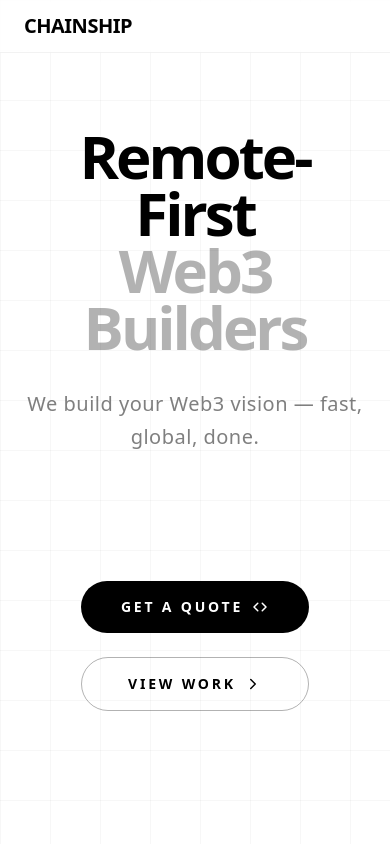
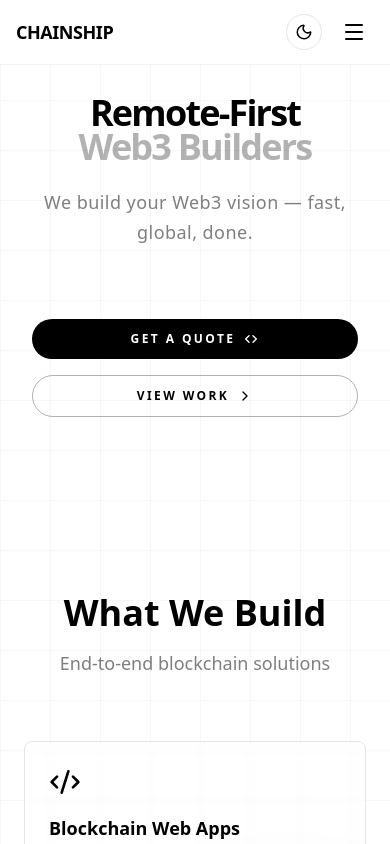
Before and after one commit to chainship/chainship, a Next.js app: page / in a window 390 px wide. Shown: the top 844 px of the page. Built offline with nearby package versions, Linux system fonts and the light colour scheme.

Commit message:
responsive

```diff
--- a/src/app/components/Navbar.js
+++ b/src/app/components/Navbar.js
@@ -1,23 +1,27 @@
 "use client";
 
-import { Moon, Sun } from "lucide-react";
+import { Moon, Sun, Menu, X } from "lucide-react";
 import { useTheme } from "./ClientLayout";
 import Link from "next/link";
+import { useState } from "react";
 
 export default function Navbar() {
   const { isDark, toggleTheme } = useTheme();
+  const [mobileMenuOpen, setMobileMenuOpen] = useState(false);
 
   return (
-    <nav className="fixed top-0 left-0 right-0 z-50 border-b border-black/5 bg-white/80 backdrop-blur-md dark:border-white/5 dark:bg-black/80">
-      <div className="max-w-7xl mx-auto px-6 py-3 flex items-center justify-between">
-        <Link href="/" className="text-xl font-bold tracking-tight text-black dark:text-white hover:opacity-80 transition-opacity">
+    <nav className="fixed top-0 left-0 right-0 z-50 border-b border-black/5 bg-white/80 backdrop-blur-md dark:border-white/5 dark:bg-black/80 transition-colors duration-300">
+      <div className="max-w-7xl mx-auto px-4 sm:px-6 py-3 flex items-center justify-between">
+        <Link href="/" className="text-lg sm:text-xl font-bold tracking-tight text-black dark:text-white hover:opacity-80 transition-opacity">
           CHAINSHIP
         </Link>
-        <div className="hidden md:flex items-center gap-8 text-sm font-medium text-black/60 dark:text-white/60">
+
+        {/* Desktop Menu */}
+        <div className="hidden md:flex items-center gap-6 lg:gap-8 text-sm font-medium text-black/60 dark:text-white/60">
           <Link href="/services" className="hover:text-black dark:hover:text-white transition-colors">Services</Link>
           <Link href="/work" className="hover:text-black dark:hover:text-white transition-colors">Work</Link>
           <Link href="/contact" className="hover:text-black dark:hover:text-white transition-colors">Contact</Link>
-          <Link href="/quote" className="px-6 py-2 bg-black text-white dark:bg-white dark:text-black rounded-full hover:opacity-90 transition-opacity">Get Quote</Link>
+          <Link href="/quote" className="px-4 lg:px-6 py-2 bg-black text-white dark:bg-white dark:text-black rounded-full hover:opacity-90 transition-opacity text-sm">Get Quote</Link>
           <button
             onClick={toggleTheme}
             className="p-2 rounded-full border border-black/10 dark:border-white/10 hover:bg-black/5 dark:hover:bg-white/5 transition-colors text-black dark:text-white"
@@ -26,7 +30,61 @@ export default function Navbar() {
             {isDark ? <Sun size={18} /> : <Moon size={18} />}
           </button>
         </div>
+
+        {/* Mobile Menu Button */}
+        <div className="flex md:hidden items-center gap-3">
+          <button
+            onClick={toggleTheme}
+            className="p-2 rounded-full border border-black/10 dark:border-white/10 hover:bg-black/5 dark:hover:bg-white/5 transition-colors text-black dark:text-white"
+            aria-label="Toggle theme"
+          >
+            {isDark ? <Sun size={18} /> : <Moon size={18} />}
+          </button>
+          <button
+            onClick={() => setMobileMenuOpen(!mobileMenuOpen)}
+            className="p-2 text-black dark:text-white"
+            aria-label="Toggle menu"
+          >
+            {mobileMenuOpen ? <X size={24} /> : <Menu size={24} />}
+          </button>
+        </div>
       </div>
+
+      {/* Mobile Menu */}
+      {mobileMenuOpen && (
+        <div className="md:hidden border-t border-black/5 dark:border-white/5 bg-white dark:bg-black">
+          <div className="px-4 py-4 space-y-3">
+            <Link
+              href="/services"
+              className="block py-2 text-base font-medium text-black dark:text-white hover:text-black/60 dark:hover:text-white/60 transition-colors"
+              onClick={() => setMobileMenuOpen(false)}
+            >
+              Services
+            </Link>
+            <Link
+              href="/work"
+              className="block py-2 text-base font-medium text-black dark:text-white hover:text-black/60 dark:hover:text-white/60 transition-colors"
+              onClick={() => setMobileMenuOpen(false)}
+            >
+              Work
+            </Link>
+            <Link
+              href="/contact"
+              className="block py-2 text-base font-medium text-black dark:text-white hover:text-black/60 dark:hover:text-white/60 transition-colors"
+              onClick={() => setMobileMenuOpen(false)}
+            >
+              Contact
+            </Link>
+            <Link
+              href="/quote"
+              className="block w-full text-center py-3 mt-2 bg-black text-white dark:bg-white dark:text-black rounded-full hover:opacity-90 transition-opacity font-medium"
+              onClick={() => setMobileMenuOpen(false)}
+            >
+              Get Quote
+            </Link>
+          </div>
+        </div>
+      )}
     </nav>
   );
 }
--- a/src/app/page.js
+++ b/src/app/page.js
@@ -42,16 +42,16 @@ export default function Home() {
 
       <main className="relative z-10 flex w-full flex-col items-center">
         {/* Hero Container */}
-        <div className="flex w-full max-w-6xl flex-col items-center gap-20 px-6 py-32 text-center">
+        <div className="flex w-full max-w-6xl flex-col items-center gap-12 sm:gap-20 px-4 sm:px-6 py-24 sm:py-32 text-center">
           {/* Hero Section */}
           <motion.div
-            className="flex flex-col items-center gap-8 max-w-4xl"
+            className="flex flex-col items-center gap-6 sm:gap-8 max-w-4xl"
             initial={{ opacity: 0, y: 20 }}
             animate={{ opacity: 1, y: 0 }}
             transition={{ duration: 0.8, ease: "easeOut" }}
           >
             <motion.h2
-              className="text-6xl md:text-8xl font-bold leading-[0.95] tracking-tighter text-black dark:text-white"
+              className="text-4xl sm:text-6xl md:text-8xl font-bold leading-[0.95] tracking-tighter text-black dark:text-white"
               initial={{ opacity: 0, y: 30 }}
               animate={{ opacity: 1, y: 0 }}
               transition={{ duration: 0.8, delay: 0.2 }}
@@ -60,7 +60,7 @@ export default function Home() {
               <span className="text-black/30 dark:text-white/30">Web3 Builders</span>
             </motion.h2>
             <motion.p
-              className="text-xl md:text-2xl text-black/50 dark:text-white/50 leading-relaxed max-w-2xl font-light tracking-wide"
+              className="text-lg sm:text-xl md:text-2xl text-black/50 dark:text-white/50 leading-relaxed max-w-2xl font-light tracking-wide px-4"
               initial={{ opacity: 0, y: 20 }}
               animate={{ opacity: 1, y: 0 }}
               transition={{ duration: 0.8, delay: 0.4 }}
@@ -71,26 +71,26 @@ export default function Home() {
 
           {/* CTA */}
           <motion.div
-            className="flex flex-col sm:flex-row gap-6 mt-12"
+            className="flex flex-col sm:flex-row gap-4 sm:gap-6 mt-6 sm:mt-12 w-full sm:w-auto px-4"
             initial={{ opacity: 0, y: 20 }}
             animate={{ opacity: 1, y: 0 }}
             transition={{ duration: 0.8, delay: 0.6 }}
           >
             <motion.button
-              className="px-10 py-4 bg-black dark:bg-white text-white dark:text-black text-sm font-bold uppercase tracking-[0.2em] rounded-full hover:opacity-90 transition-opacity flex items-center justify-center gap-2"
+              className="w-full sm:w-auto px-8 sm:px-10 py-3 sm:py-4 bg-black dark:bg-white text-white dark:text-black text-xs sm:text-sm font-bold uppercase tracking-[0.2em] rounded-full hover:opacity-90 transition-opacity flex items-center justify-center gap-2"
               whileHover={{ scale: 1.05 }}
               whileTap={{ scale: 0.95 }}
             >
               Get a Quote
-              <ChevronsLeftRight size={18} />
+              <ChevronsLeftRight size={16} className="sm:w-[18px] sm:h-[18px]" />
             </motion.button>
             <motion.button
-              className="px-10 py-4 border border-black/30 dark:border-white/30 text-black dark:text-white text-sm font-bold uppercase tracking-[0.2em] rounded-full hover:border-black/50 dark:hover:border-white/50 transition-colors flex items-center justify-center gap-2"
+              className="w-full sm:w-auto px-8 sm:px-10 py-3 sm:py-4 border border-black/30 dark:border-white/30 text-black dark:text-white text-xs sm:text-sm font-bold uppercase tracking-[0.2em] rounded-full hover:border-black/50 dark:hover:border-white/50 transition-colors flex items-center justify-center gap-2"
               whileHover={{ scale: 1.05 }}
               whileTap={{ scale: 0.95 }}
             >
               View Work
-              <ChevronRight size={18} />
+              <ChevronRight size={16} className="sm:w-[18px] sm:h-[18px]" />
             </motion.button>
           </motion.div>
         </div>
@@ -111,19 +111,19 @@ export default function Home() {
         </div>
 
         {/* Final CTA */}
-        <div className="w-full py-20">
+        <div className="w-full py-16 sm:py-20">
           <motion.div
             initial={{ opacity: 0, y: 20 }}
             whileInView={{ opacity: 1, y: 0 }}
             viewport={{ once: true }}
             transition={{ duration: 0.6 }}
-            className="text-center px-6"
+            className="text-center px-4 sm:px-6"
           >
-            <h3 className="text-3xl md:text-4xl font-bold text-black dark:text-white mb-6">
+            <h3 className="text-2xl sm:text-3xl md:text-4xl font-bold text-black dark:text-white mb-4 sm:mb-6">
               Ready to Ship Your Web3 Project?
             </h3>
             <motion.button
-              className="px-12 py-5 bg-black dark:bg-white text-white dark:text-black text-sm font-bold uppercase tracking-[0.2em] rounded-full hover:opacity-90 transition-opacity"
+              className="px-8 sm:px-12 py-4 sm:py-5 bg-black dark:bg-white text-white dark:text-black text-xs sm:text-sm font-bold uppercase tracking-[0.2em] rounded-full hover:opacity-90 transition-opacity"
               whileHover={{ scale: 1.05 }}
               whileTap={{ scale: 0.95 }}
             >
```
